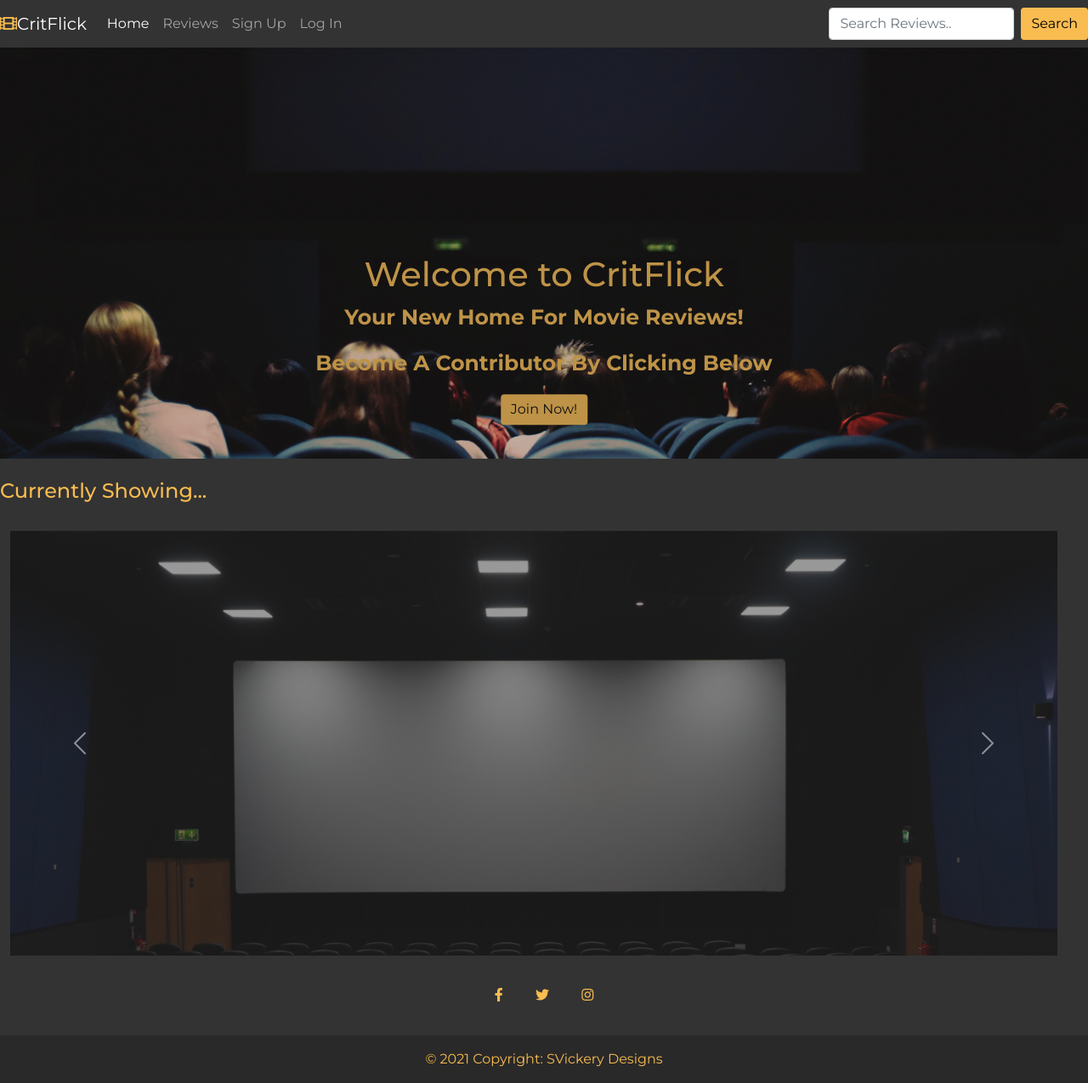
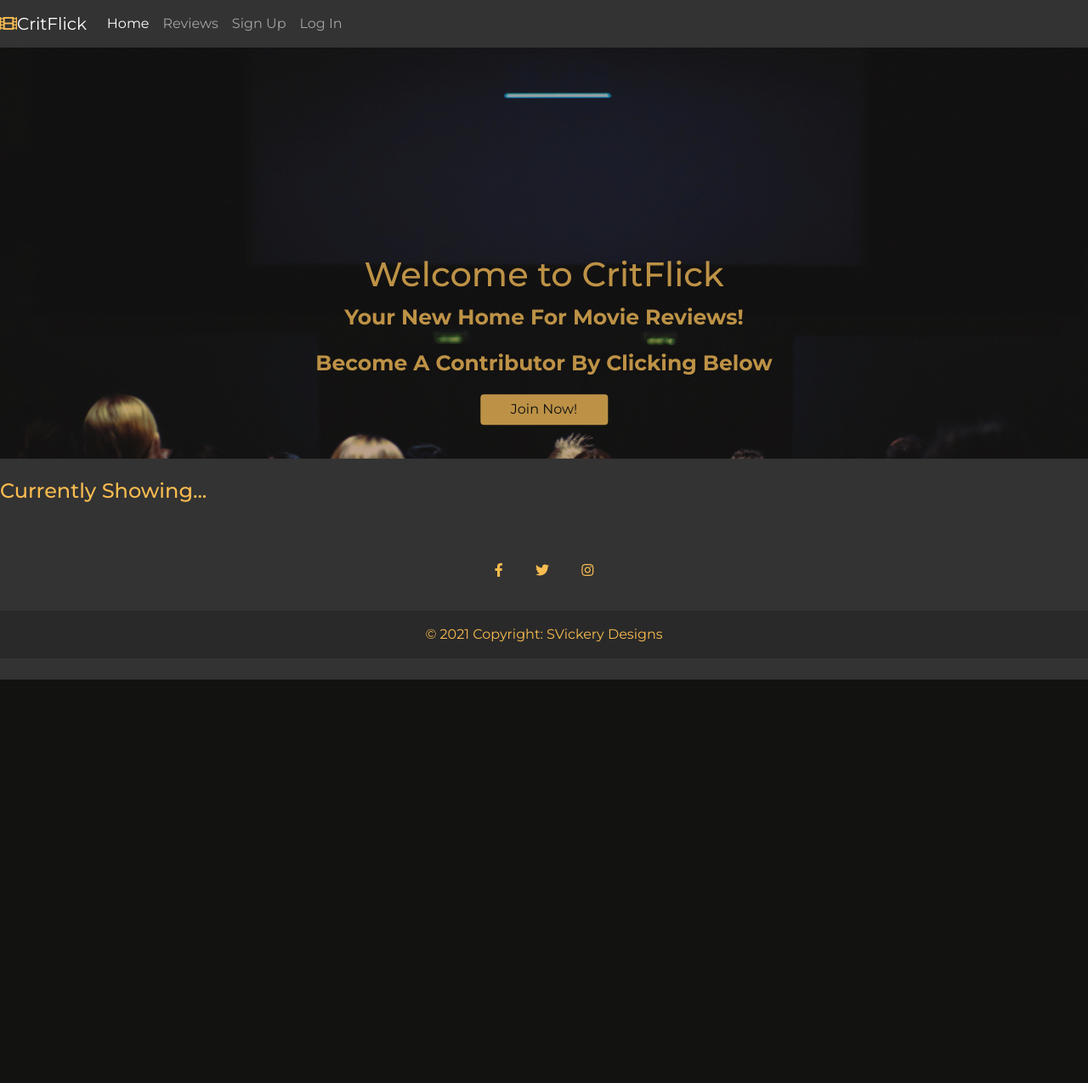
Before and after one commit to Code-Institute-Submissions/svickery-critflick_SepResub, a Flask app: page / in a window 1280 px wide. Shown: the whole page at 85% size. After the commit the page ends 800 px from the top, so only its background shows below. Run offline with Flask 2, Linux system fonts and the light colour scheme; some libraries are stand-ins or nearby versions.

Commit message:
All styling to buttons complete

```diff
--- a/static/css/style.css
+++ b/static/css/style.css
@@ -66,13 +68,7 @@ nav li a:hover {
     opacity: 0.7;
 }
 
-.current-carousel   {
-    height: 500px;
-    width: 100%;
-    opacity: 0.5;
-}
-
-/* Place text in the middle of the image */
+/* Place text in the middle of parallax images */
 .hero-text {
     text-align: center;
     position: absolute;
@@ -84,10 +80,11 @@ nav li a:hover {
     font-size: 25px;
 }
 
+/* Styling for all form items including some buttons */
 
-
-.container-fluid  {
-    background-color: #333333;
+.form-style {
+    color: #f9bc50;
+    text-align: center;
 }
 
 /* Add padding to containers */
@@ -124,8 +121,9 @@ hr {
 .review-btn,
 .search-btn,
 .cancel-btn,
+.delete-btn,
 .edit-btn,
-.delete-btn {
+.delete-btn  {
     border: none;
     outline: 0;
     display: inline-block;
@@ -133,6 +131,7 @@ hr {
     background-color: #f9bc50;
     text-align: center;
     cursor: pointer;
+    width: 150px;
 }
 
 .hero-text button:hover {
--- a/templates/base.html
+++ b/templates/base.html
@@ -46,10 +46,6 @@
                     </li>
                     {% endif %}
                 </ul>
-                <form class="d-flex">
-                    <input class="form-control me-2" type="search" placeholder="Search Reviews.." aria-label="Search">
-                    <button class="search-btn btn" type="submit">Search</button>
-                </form>
             </div>
         </nav>
     </div>
--- a/templates/index.html
+++ b/templates/index.html
@@ -22,27 +22,7 @@
     <div class="container-fluid">
         <div class="current">
         <div class="row col-sm-12">
-        <div id="carouselExampleControls" class="carousel slide" data-bs-ride="carousel">
-            <div class="current-carousel carousel-inner">
-                <div class="carousel-item active">
-                    <img src="/static/img/cinema.jpg" class="d-block w-100" alt="...">
-                </div>
-                <div class="carousel-item">
-                    <img src="/static/img/hollywood.jpg" class="d-block w-100" alt="...">
-                </div>
-                <div class="carousel-item">
-                    <img src="/static/img/popcorn.jpg" class="d-block w-100" alt="...">
-                </div>
-            </div>
-            <button class="carousel-control-prev" type="button" data-bs-target="#carouselExampleControls" data-bs-slide="prev">
-                <span class="carousel-control-prev-icon" aria-hidden="true"></span>
-                <span class="visually-hidden">Previous</span>
-            </button>
-            <button class="carousel-control-next" type="button" data-bs-target="#carouselExampleControls" data-bs-slide="next">
-                <span class="carousel-control-next-icon" aria-hidden="true"></span>
-                <span class="visually-hidden">Next</span>
-            </button>
-        </div>
+
         </div>
         </div>
     </div>
--- a/templates/login.html
+++ b/templates/login.html
@@ -15,10 +15,9 @@
             <input type="password" placeholder="Enter Password" name="password" id="password"
             minlength="5" maxlength="15" pattern="^[a-zA-Z0-9]{5,15}$" required>
             <hr>
-
+            <div class="container signin">
             <button type="submit" class="registerbtn">Log In</button>
 
-            <div class="container signin">
             <p class="already">If you don't have an account? <a href="{{ url_for('sign_up') }}">Register Here</a>.</p>
             </div>
         </div>
```
Also changed, not shown: other parts of static/css/style.css (+18 -24 lines), templates/profile.html (+15 -8 lines), templates/sign_up.html (+7 -4 lines).
